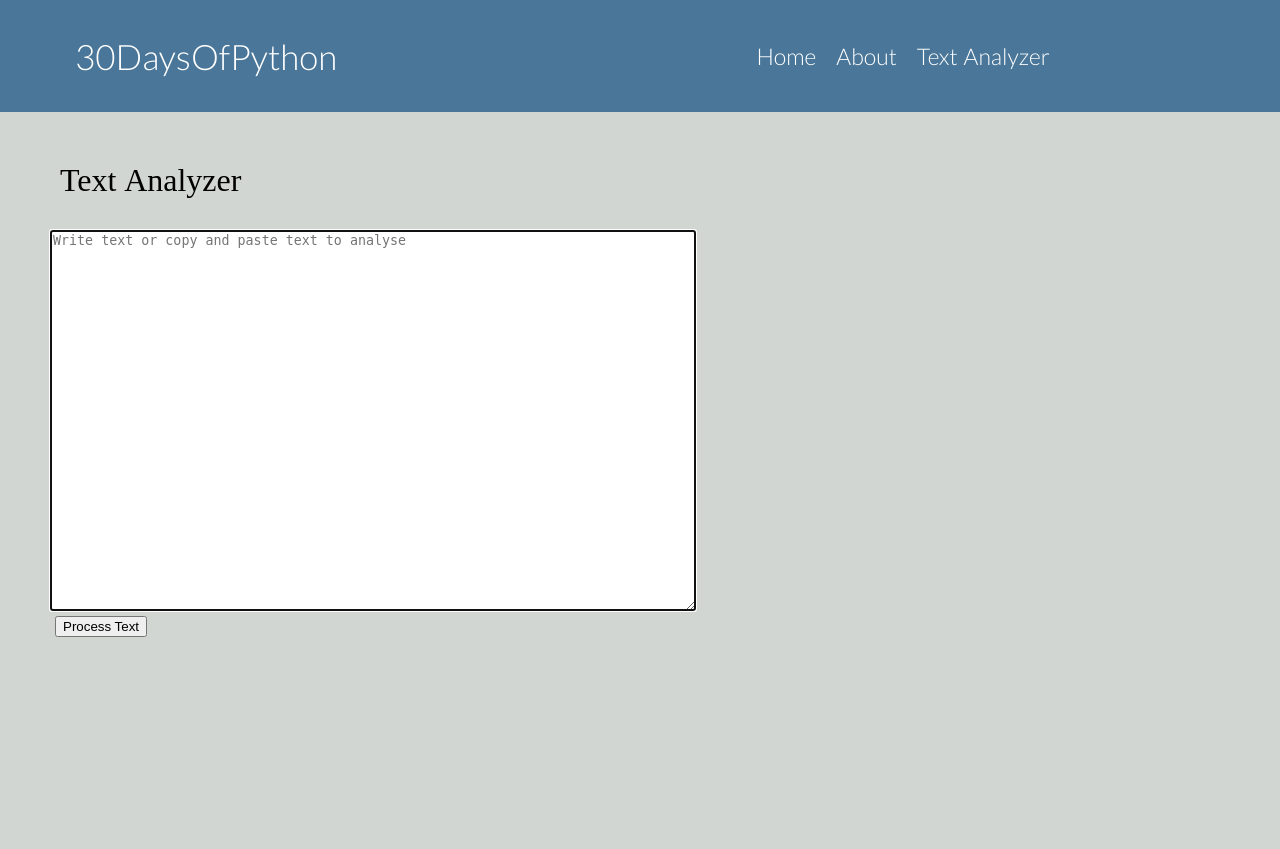
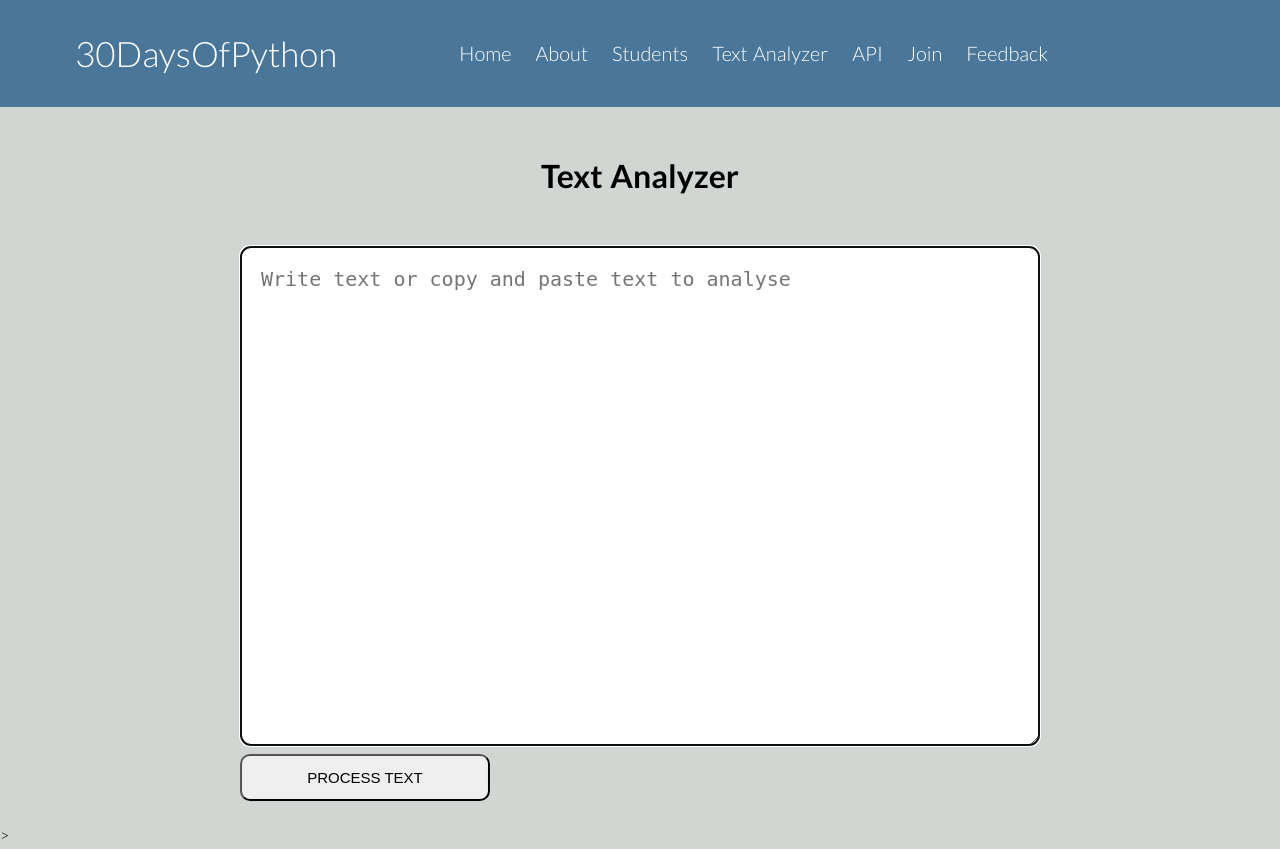
Before and after one commit to jlpampilonpacs-art/30-days-of-python, a Flask app: page /post in a window 1280 px wide. Before the commit the page ends 637 px from the top, so only its background shows below. Run offline with Flask 3, Linux system fonts and the light colour scheme.

Commit message:
small changes

```diff
--- a/app.py
+++ b/app.py
@@ -1,14 +1,21 @@
 # let's import the flask
-from flask import Flask, render_template, request, redirect, url_for
-import os # importing operating system module
+from collections import Counter
+from flask import Flask, render_template, request, redirect, url_for, jsonify, flash
+import os
+import pymongo
+from datetime import datetime
+from urllib.parse import quote_plus
 
 app = Flask(__name__)
-# to stop caching static file
 app.config['SEND_FILE_MAX_AGE_DEFAULT'] = 0
 
+raw_password = 'pyer123__'
+safe_password = quote_plus(raw_password)
+MONGODB_URI = f"mongodb+srv://jlpampilonpacs_db_user:{safe_password}@python.80huf7o.mongodb.net/?appName=PYTHON"
+client = pymongo.MongoClient(MONGODB_URI)
+db = client['STUDENTS']
 
-
-@app.route('/') # this decorator create the home route
+@app.route('/')
 def home ():
     techs = ['HTML', 'CSS', 'Flask', 'Python']
     name = '30 Days Of Python Programming'
@@ -19,19 +26,107 @@ def about():
     name = '30 Days Of Python Programming'
     return render_template('about.html', name = name, title = 'About Us')
 
-@app.route('/result')
+#RESULT--------------------------------------------------------------------------------------------------------------------------
+
+@app.route('/result', methods = ['GET', 'POST'])
 def result():
-    return render_template('result.html')
+    here = request.form.get('content')
+    if not here:
+        return redirect(url_for('post'))
+
+    raw_split = here.split()
+    counter = Counter(raw_split)
+
+    freq = counter.most_common(1)[0][0]
+
+    placeholder = []
+    for item, count in counter.items():
+        elements_dct = {
+            "word": item,
+            "word_count": len(item),
+            "total_words": len(raw_split),
+            "total_characters": len(here),
+            "word_repeats": count,
+        }
+        placeholder.append(elements_dct)
+
+    return render_template('result.html', placeholder=placeholder, freq=freq)
+
+
+#POST--------------------------------------------------------------------------------------------------------------------------
 
 @app.route('/post', methods= ['GET','POST'])
 def post():
     name = 'Text Analyzer'
+    return render_template('post.html', name = name, title = name)
+
+#STUDENTS--------------------------------------------------------------------------------------------------------------------------
+@app.route('/students', methods = ['GET'])
+def students():
+    student = list(db.students.find({}, {"_id": 0}))
+    return render_template('students.html', students = student)
+
+
+
+
+
+@app.route('/API', methods = ['GET'])
+def API():
+    all_students = list(db["students"].find({}, {"_id": 0}))
+
+    all_feedbacks = list(db["feedbacks"].find({}, {"_id": 0}))
+
+    database_dump = {
+        "students": all_students,
+        "feedbacks": all_feedbacks
+    }
+
+    return jsonify(database_dump)
+
+
+
+#JOIN--------------------------------------------------------------------------------------------------------------------------
+@app.route('/join', methods = ['GET', 'POST'])
+def join():
     if request.method == 'GET':
-         return render_template('post.html', name = name, title = name)
-    if request.method =='POST':
-        content = request.form['content']
-        print(content)
-        return redirect(url_for('result'))
+        return render_template('join.html')
+    if request.method == 'POST':
+        name = request.form.get('name')
+        bday = request.form.get('bday')
+        country = request.form.get('country')
+        bio = request.form.get('bio')
+        raw_skills = request.form.get('skills')
+        skills = [skill.strip().title() for skill in raw_skills.split(',') if skill.strip()]
+
+        student = {
+            'name': name,
+            'bday': bday,
+            'country': country,
+            'skills': skills,
+            "bio": bio,
+        }
+        db.students.insert_one(student)
+        return redirect(url_for('join'))
+    return render_template('join.html')
+
+
+#FEEDBACK--------------------------------------------------------------------------------------------------------------------------
+@app.route('/feedback', methods = ['GET', 'POST'])
+def feedback():
+    if request.method == 'GET':
+        comments = list(db.feedbacks.find({}, {"_id": 0}))
+        return render_template('feedback.html', comments = comments)
+    if request.method == 'POST':
+        feedback = request.form.get('feedback', " ").strip()
+        if not feedback:
+            return redirect(url_for('feedback'))
+        feedback_dict = {"feedback": feedback,
+                         "datetime": datetime.now().strftime("%B %d, %Y at %I:%M%p")}
+        db.feedbacks.insert_one(feedback_dict)
+        return redirect(url_for('feedback'))
+    return render_template('feedback.html')
+
+
 
 if __name__ == '__main__':
     # for deployment
--- a/static/css/main.css
+++ b/static/css/main.css
@@ -1,3 +1,4 @@
+@import url('https://fonts.googleapis.com/css2?family=Inter:wght@400;700&display=swap');
 body {
     padding: 0;
     margin: 0;
@@ -10,7 +11,7 @@ body {
 }
 
 
-h1,
+.other-h1,
 h2 {
     margin-top:40px;
     margin-left: 60px;
@@ -41,7 +42,8 @@ h2 {
 .nav-lists a {
     text-decoration: none;
     color: white;
-    font-size:23px;
+    padding:2px;
+    font-size:20px;
 
 }
 .header-link{
@@ -73,14 +75,236 @@ h2 {
 text-style
 margin-bottom:10px;}
 
-.container textarea{
-    display:block;
-    margin-left:50px;
-    width:50%
 
+
+
+
+
+/* TEXT ANALYZER */
+
+.text-container{
+display:flex;
+flex-direction: column;
+align-items: center;
+justify-content: center;
+width: 100%;
+gap: 15px;
+margin-top: 20px;
+}
+
+.text-analyzer{
+width: 800px;
+height: 500px;
+padding: 20px;
+box-sizing: border-box;
+border-radius:10px;
+font-size:20px;
     }
-.btn{
-font-size:20
-margin-top:10px;
-margin-left:55px;
+
+
+.btn {
+  height: 47px;
+  width: 250px;
+  border-radius:10px;
+  font-size: 15px;
+  transition: all 0.4s ease-out;
+  transform: scale(0.9999);
 }
+.btn:hover{
+    transform: scale(0.998);
+    background-color: #4a7799;
+    color: white;
+}
+.squish{
+display:flex;
+padding-left:40%;
+color:black;
+font-size:20px;}
+
+/*     RESULT      */
+.Head-container{
+    display:flex;
+    flex-direction: column;
+    align-items:center;
+    padding:20px;
+
+}
+.Main-Container{
+    display:flex;
+    justify-content:center;
+    width: 100%;               /* Fluid width for smaller screens */
+    max-width: 1000px;
+    overflow: hidden;
+}
+
+.Table-Column {
+    flex: 1;
+    display: flex;
+    flex-direction: column;
+}
+.table-header {
+    color:white;
+    background-color: #4a7799;
+    text-align: center;
+    font-size:20px;
+    font-weight: 300;
+}
+
+.table-elements{
+color:black;
+background-color:#ebf0ec;
+padding: 20px;}
+
+.analyzer-title, .summary{
+    text-align:left;
+    width: 100%;
+    max-width: 1000px;
+    margin-top:5px;
+    margin-bottom:10px;
+}
+
+/*             CORNERS                 */
+.Table-Column:first-of-type .table-header {
+    border-top-left-radius: 12px;
+}
+
+.Table-Column:last-of-type .table-header {
+    border-top-right-radius: 12px;
+}
+.Table-Column:first-of-type .table-elements:last-of-type{
+    border-bottom-left-radius: 12px;
+}
+.Table-Column:last-of-type .table-elements:last-of-type{
+    border-bottom-right-radius: 12px;
+}
+
+
+/*             JOIN                 */
+
+.join-m-container {
+    width: 100%;
+    margin: 0 auto;
+}
+
+
+.form-group {
+    width: 60%;
+    margin: 10px auto;
+}
+
+
+.form-control {
+    width: 100%;
+    padding:10px;
+    box-sizing: border-box;
+    border-radius:10px;
+    border-color:#4a7799;
+    outline:none;
+
+}
+.form-control:hover{
+outline: 2px solid #4a7799;
+}
+
+/*             STUDENTS                 */
+.container-students {
+    width: 80vw;
+    margin: 0 auto;
+
+}
+
+.sub-container {
+    width: 100%;
+    border-radius:12px;
+    overflow:hidden;
+}
+
+.students-header{
+    display: grid;
+    grid-template-columns: 2fr 1.5fr 1.5fr 2.5fr 2.5fr;
+    width: 100%;
+    background-color: #4a7799;
+    padding: 10px 0;
+    box-sizing: border-box;
+    overflow: hidden;
+}
+.students-rows{
+    display: grid;
+    grid-template-columns: 2fr 1.5fr 1.5fr 2.5fr 2.5fr;
+    width: 100%;
+    background-color: #ebf0ec;
+    padding: 15px 0;
+    box-sizing: border-box;
+    overflow: hidden;
+}
+
+.header-elements, .row-elements{
+    padding: 0 10px;
+    font-weight: bold;
+    text-align: center;
+    white-space: normal;
+    overflow-wrap: break-word;
+    word-break: keep-all;
+}
+.header-elements{
+    font-size:14px;
+    font-weight: 700;
+    color:white;
+    font-family: 'Inter', sans-serif;
+}
+.row-elements{
+    font-size:12px;
+    font-family: 'Inter', sans-serif;
+    font-weight: 400;
+}
+.row-elements::first-letter{
+    text-transform: uppercase;
+}
+#skill-student, #name-student{
+    text-transform: capitalize;
+}
+
+/*             FEEDBACKS                 */
+.feedback-main{
+    width:65vw;
+    margin:0 auto;
+}
+
+.comment-area{
+    margin-top:6%;
+    width:100%;
+    padding:2% 3%;
+    box-sizing: border-box;
+    border-radius:10px;
+    border-color:#4a7799;
+    outline:none;
+    font-size:20px;
+}
+
+
+
+.container-element{
+    border: 2px solid #4a7799;
+    margin: 4% auto;
+    padding:0.4%;
+    box-sizing: border-box;
+    border-radius:12px;
+    background-color: #ebf0ec;
+    line-height: 1.4;
+}
+.comment-element{
+    margin:2% 3%;
+    font-size:20px;
+    font-weight: 500;
+    font-family: 'Inter', sans-serif;
+}
+
+.date-element{
+    margin-top:0%;
+    margin-left:3%;
+    margin-bottom:0.5%;
+    font-size:19px;
+}
+.comment-area:hover{
+    outline: 2px solid #4a7799;
+}
--- /dev/null
+++ b/templates/API.html
@@ -0,0 +1,3 @@
+{% extends 'layout.html' %} {% block content %}
+<h1>placeholder</h1>
+{% endblock %}
--- a/templates/about.html
+++ b/templates/about.html
@@ -1,8 +1,8 @@
 {% extends 'layout.html' %} {% block content %}
 <div class="container">
-  <h1>About {{name}}</h1>
+  <h1 class="other-h1">About {{name}}</h1>
   <p>
-    This is a 30 days of python programming challenge. If you have been coding
+    This is a <a href="https://github.com/Asabeneh/30-Days-Of-Python" target = "_blank">30 days of python programming challenge</a>. If you have been coding
     this far, you are awesome. Congratulations for the job well done!
   </p>
 </div>
--- a/templates/home.html
+++ b/templates/home.html
@@ -1,6 +1,6 @@
 {% extends 'layout.html' %} {% block content %}
 <div class="container">
-  <h1>Welcome to {{name}}</h1>
+  <h1 class="other-h1">Welcome to {{name}}</h1>
   <p>
     This application clean texts and analyse the number of word, characters and
     most frequent words in the text. Check it out by click text analyzer at the
--- a/templates/layout.html
+++ b/templates/layout.html
@@ -22,8 +22,11 @@
             <ul class = "nav-lists">
                 <li class = "nav-list"><a class = "nav-list-link" href = "{{url_for('home')}}">Home</a></li>
                 <li class = "nav-list"><a class = "nav-list-link" href = "{{url_for('about')}}">About</a></li>
+                <li class = "nav-list"><a class = "nav-list-link" href = "{{url_for('students')}}">Students</a></li>
                 <li class = "nav-list"><a class = "nav-list-link" href = "{{url_for('post')}}">Text Analyzer</a></li>
-
+                <li class = "nav-list"><a class = "nav-list-link" href = "{{url_for('API')}}">API</a></li>
+                <li class = "nav-list"><a class = "nav-list-link" href = "{{url_for('join')}}">Join</a></li>
+                <li class = "nav-list"><a class = "nav-list-link" href = "{{url_for('feedback')}}">Feedback</a></li>
 
             </ul>
         </div>
--- a/templates/post.html
+++ b/templates/post.html
@@ -1,14 +1,15 @@
 {% extends 'layout.html' %} {% block content %}
-<div class="container">
-  <h1>Text Analyzer</h1>
-  <form action="https://thirtydaysofpython-v1.herokuapp.com/post" method="POST">
+<div class="Head-container">
+  <h1 class="analyzer-h1">Text Analyzer</h1>
+  <div class="text-container">
+    <form action="{{url_for('result')}}" method="POST">
       <div>
-      <textarea rows="25" name="content" autofocus placeholder="Write text or copy and paste text to analyse"></textarea>
+        <textarea class="text-analyzer" rows="25" name="content" autofocus placeholder="Write text or copy and paste text to analyse" required></textarea>
       </div>
       <div>
-      <input type="submit" class="btn" value="Process Text" />
+        <input type="submit" class="btn" value="PROCESS TEXT"/>
       </div>
     </form>
   </div>
-
+</div>>
 {% endblock %}
```
Also changed, not shown: templates/feedback.html (added, +48 -0 lines), templates/join.html (added, +67 -0 lines), templates/result.html (+22 -9 lines), templates/students.html (added, +23 -0 lines). Lines whose indentation alone changed are shown as unchanged.
